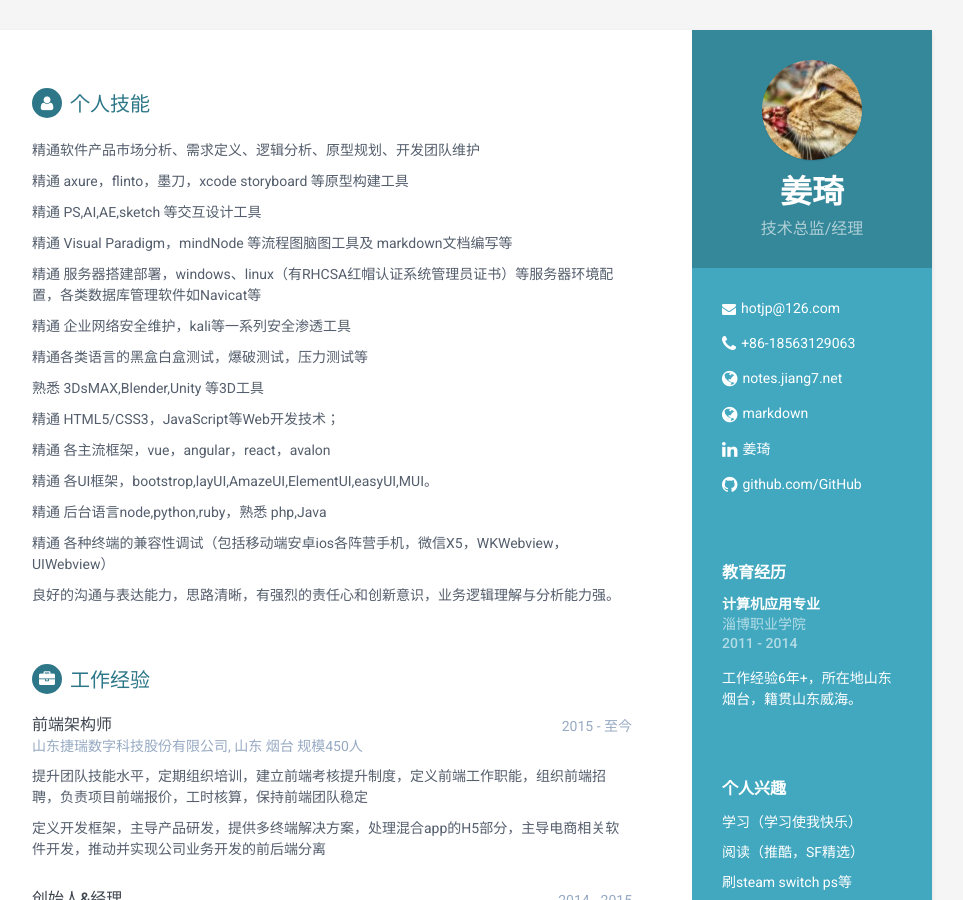
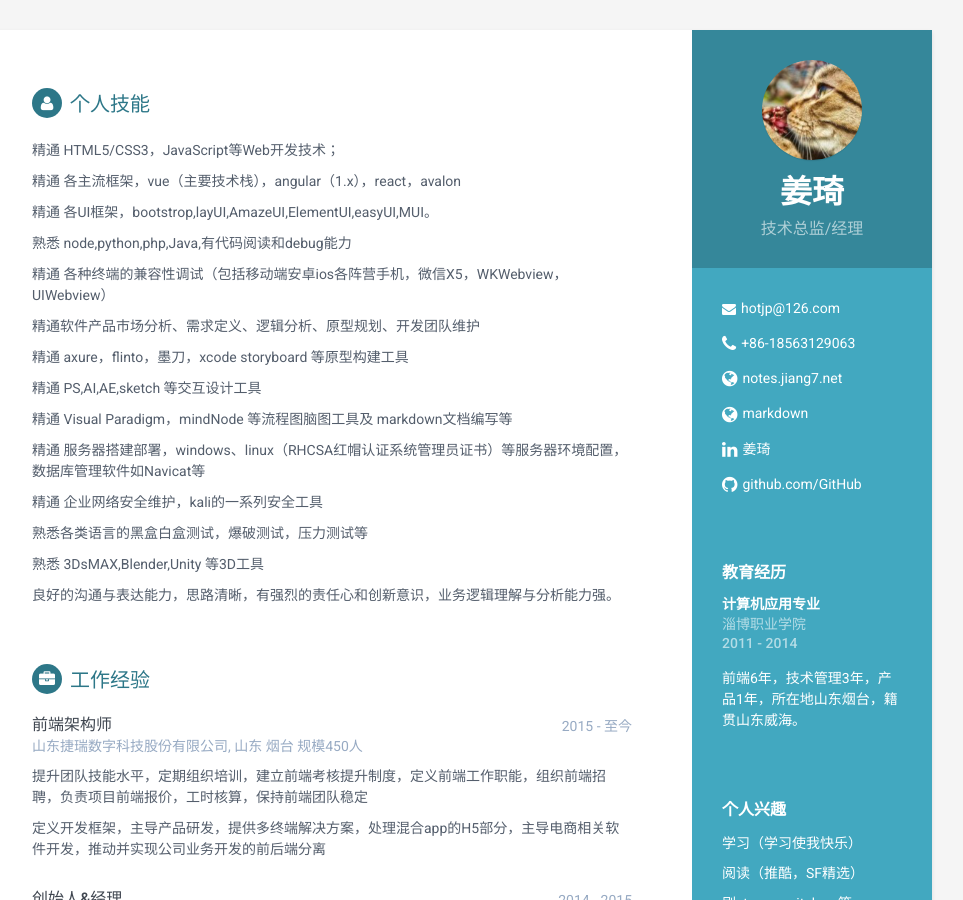
Before and after one commit to hotjp/introduce, a Jekyll site: the page built from index.html, in a window 1280 px wide and 900 px high. Shown: the whole window, without its empty margins (188-1151 px from the left). Built offline with Jekyll 4.4.1, drawn with Linux system fonts in a browser that asks for light colours.

Commit message:
edit skills

```diff
--- a/_includes/career-profile.html
+++ b/_includes/career-profile.html
@@ -1,19 +1,19 @@
 <section class="section summary-section">
     <h2 class="section-title"><i class="fa fa-user"></i>个人技能</h2>
     <div class="summary">
+        <p>精通 HTML5/CSS3，JavaScript等Web开发技术；</p>
+        <p>精通 各主流框架，vue（主要技术栈），angular（1.x），react，avalon</p>
+        <p>精通 各UI框架，bootstrop,layUI,AmazeUI,ElementUI,easyUI,MUI。</p>
+        <p>熟悉 node,python,php,Java,有代码阅读和debug能力</p>
+        <p>精通 各种终端的兼容性调试（包括移动端安卓ios各阵营手机，微信X5，WKWebview，UIWebview）</p>
         <p>精通软件产品市场分析、需求定义、逻辑分析、原型规划、开发团队维护</p>
         <p>精通 axure，flinto，墨刀，xcode storyboard 等原型构建工具</p>
         <p>精通 PS,AI,AE,sketch 等交互设计工具</p>
         <p>精通 Visual Paradigm，mindNode 等流程图脑图工具及 markdown文档编写等</p>
-        <p>精通 服务器搭建部署，windows、linux（有RHCSA红帽认证系统管理员证书）等服务器环境配置，各类数据库管理软件如Navicat等</p>
-        <p>精通 企业网络安全维护，kali等一系列安全渗透工具</p>
-        <p>精通各类语言的黑盒白盒测试，爆破测试，压力测试等</p>
+        <p>精通 服务器搭建部署，windows、linux（RHCSA红帽认证系统管理员证书）等服务器环境配置，数据库管理软件如Navicat等</p>
+        <p>精通 企业网络安全维护，kali的一系列安全工具</p>
+        <p>熟悉各类语言的黑盒白盒测试，爆破测试，压力测试等</p>
         <p>熟悉 3DsMAX,Blender,Unity 等3D工具</p>
-        <p>精通 HTML5/CSS3，JavaScript等Web开发技术；</p>
-        <p>精通 各主流框架，vue，angular，react，avalon</p>
-        <p>精通 各UI框架，bootstrop,layUI,AmazeUI,ElementUI,easyUI,MUI。</p>
-        <p>精通 后台语言node,python,ruby，熟悉 php,Java</p>
-        <p>精通 各种终端的兼容性调试（包括移动端安卓ios各阵营手机，微信X5，WKWebview，UIWebview）</p>
         <p>良好的沟通与表达能力，思路清晰，有强烈的责任心和创新意识，业务逻辑理解与分析能力强。</p>
     </div>
     <!--//summary-->
--- a/_includes/education.html
+++ b/_includes/education.html
@@ -5,5 +5,5 @@
     <h5 class="meta">淄博职业学院</h5>
     <div class="time">2011 - 2014</div>
 </div><!--//item-->
-<p>工作经验6年+，所在地山东烟台，籍贯山东威海。</p>
+<p>前端6年，技术管理3年，产品1年，所在地山东烟台，籍贯山东威海。</p>
 </div><!--//education-container-->
```
